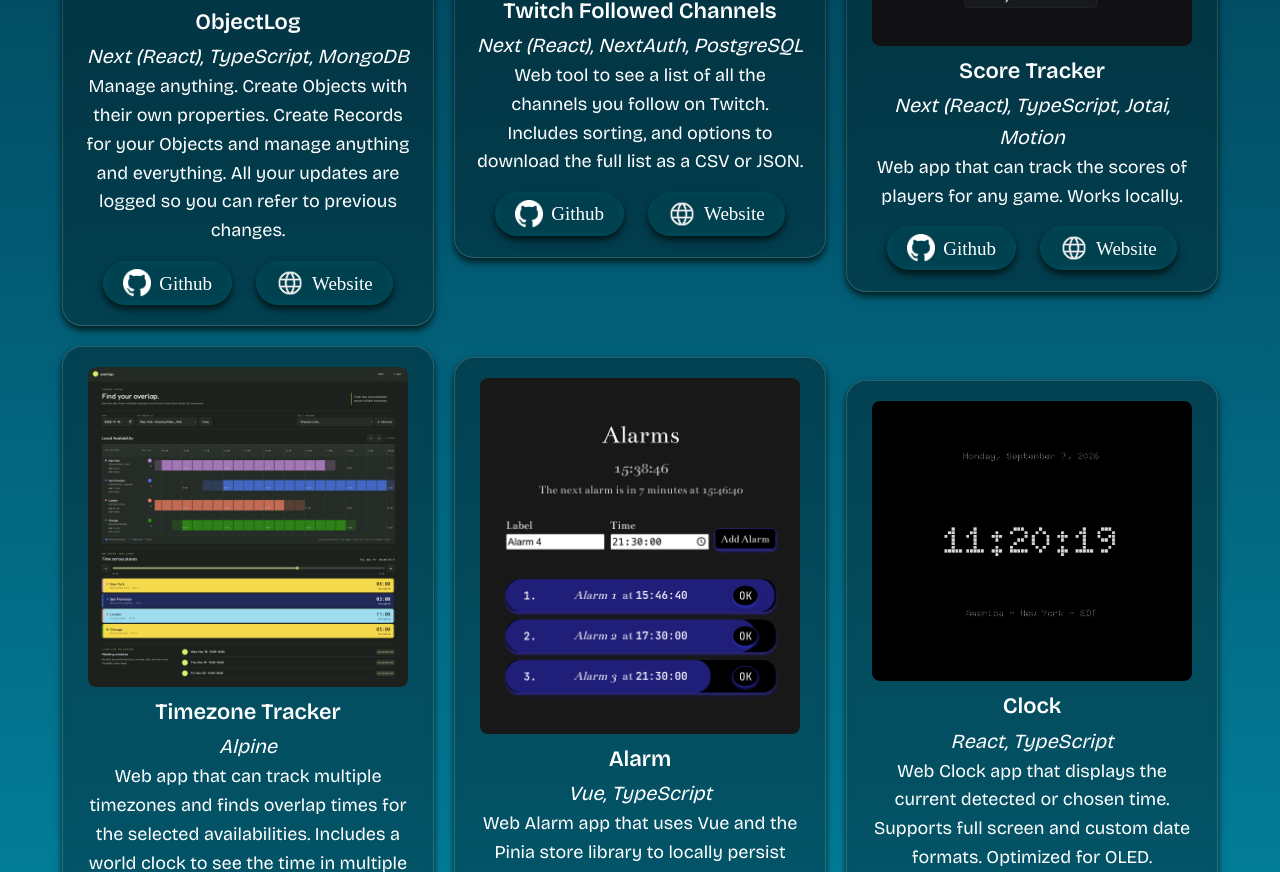
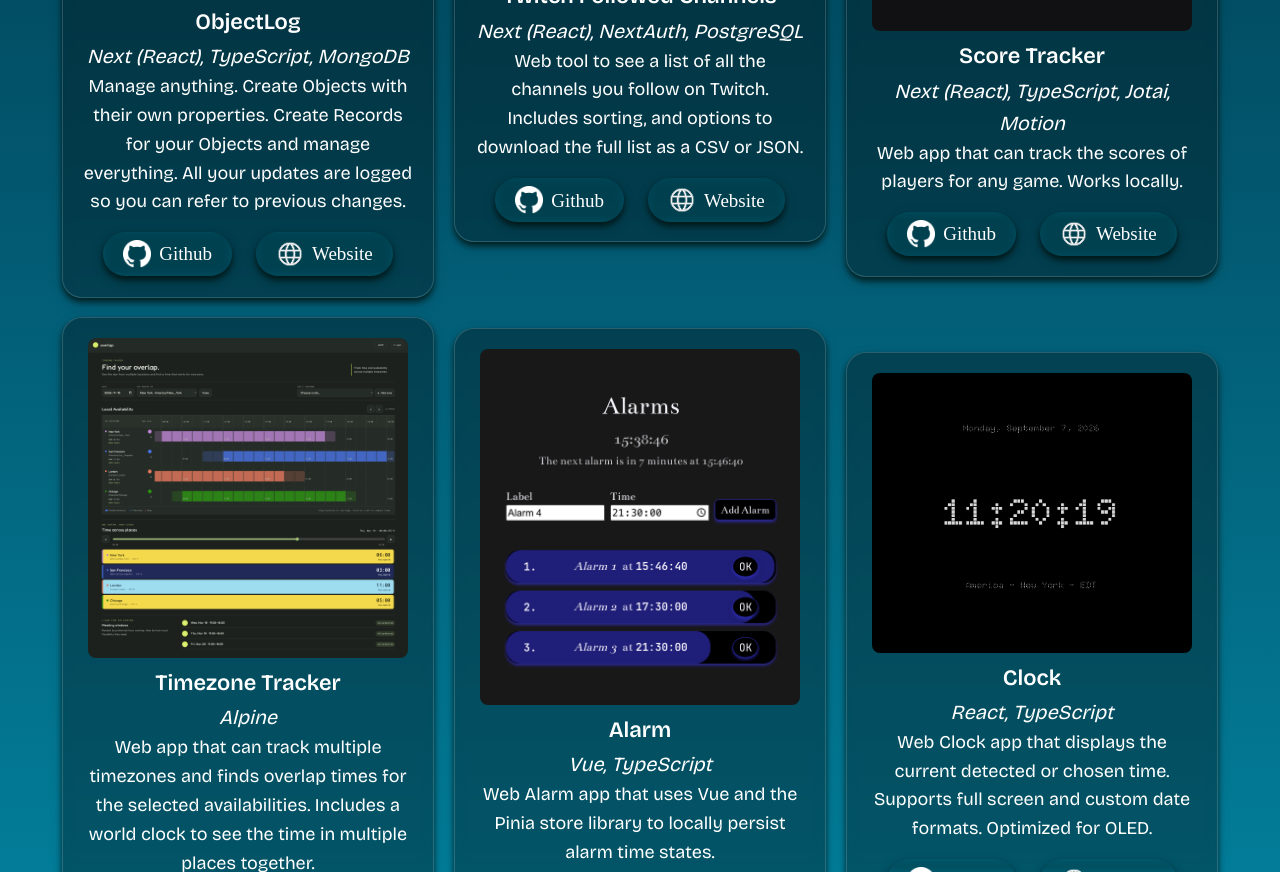
Before and after one commit to abidurr/my-site, a plain HTML site: page index.html in a window 1280 px wide. Shown: the part 4674-5546 px from the top of the page. Drawn offline with nearby package versions, Linux system fonts and the light colour scheme; a web font is replaced by a local one.

Commit message:
Update index.html

```diff
--- a/index.html
+++ b/index.html
@@ -343,8 +343,8 @@
                     <p>
                         Manage anything. Create Objects with their own
                         properties. Create Records for your Objects and manage
-                        anything and everything. All your updates are logged so
-                        you can refer to previous changes.
+                        everything. All your updates are logged so you can refer
+                        to previous changes.
                     </p>
 
                     <div class="proj-buttons-div">
```
